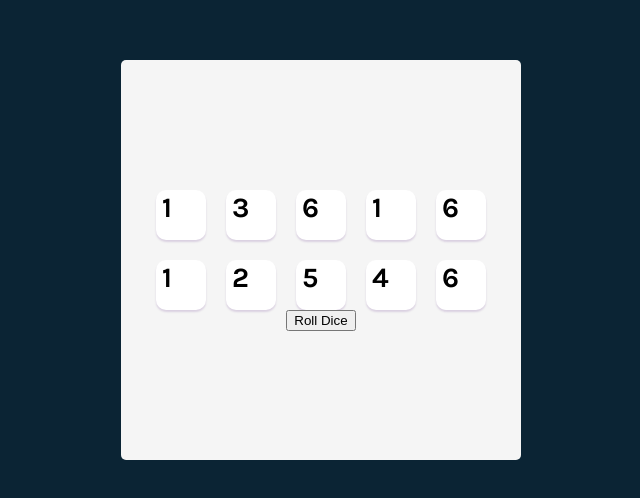
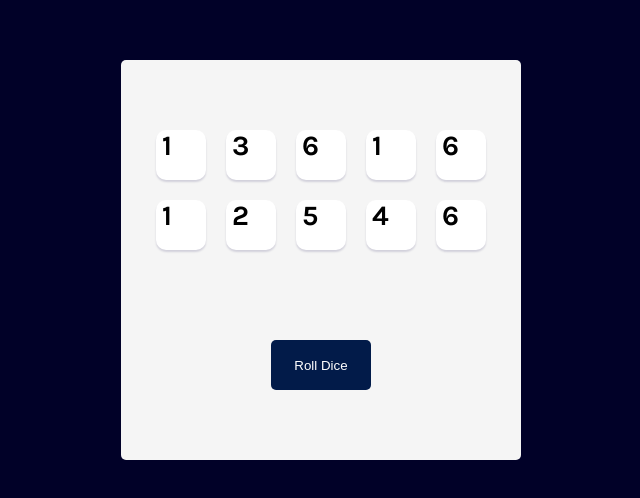
Before and after one commit to basarathyasin/tenzies, a React (Vite) app: page / in a window 1280 px wide. Shown: the part 140-638 px from the top of the page, without its empty margins (319-959 px from the left). Built offline with nearby package versions, Linux system fonts and the light colour scheme.

Commit message:
add Roll dice CSs

```diff
--- a/src/index.css
+++ b/src/index.css
@@ -5,7 +5,7 @@
 body {
     font-family: Karla, sans-serif;
     margin: 0;
-    background-color: #0B2434;
+    background-color: #010128;
     padding: 20px;
     height: 100vh;
     display: flex;
@@ -28,7 +28,7 @@ main {
     border-radius: 5px;
     display: flex;
     flex-direction: column;
-    justify-content: center;
+    justify-content: space-evenly;
     align-items: center;
 
 }
@@ -37,6 +37,10 @@ main {
     display: grid;
     grid-template: auto auto / repeat(5, 1fr);
     gap: 20px;
+    flex-direction: column;
+    align-self: center;
+    text-align: center;
+
 
 
 }
@@ -44,7 +48,7 @@ main {
 .dice-container button {
     height: 50px;
     width: 50px;
-    box-shadow: 0px 2px 2px rgba(65, 5, 117, 0.15);
+    box-shadow: 0px 2px 2px rgba(14, 4, 77, 0.15);
     border-radius: 10px;
     border: none;
     background-color: white;
@@ -52,4 +56,16 @@ main {
     font-size: 1.75rem;
     font-weight: bold;
     cursor: pointer;
+    text-align: center;
+    align-content: center;
 }
+.rollbtn{
+  height: 50px;
+  width: 100px;
+  margin-top: 20px;
+  border-radius: 5px;
+  border: none;
+  background-color: #021b49;
+  color: white;
+  cursor: pointer;
+}
```
